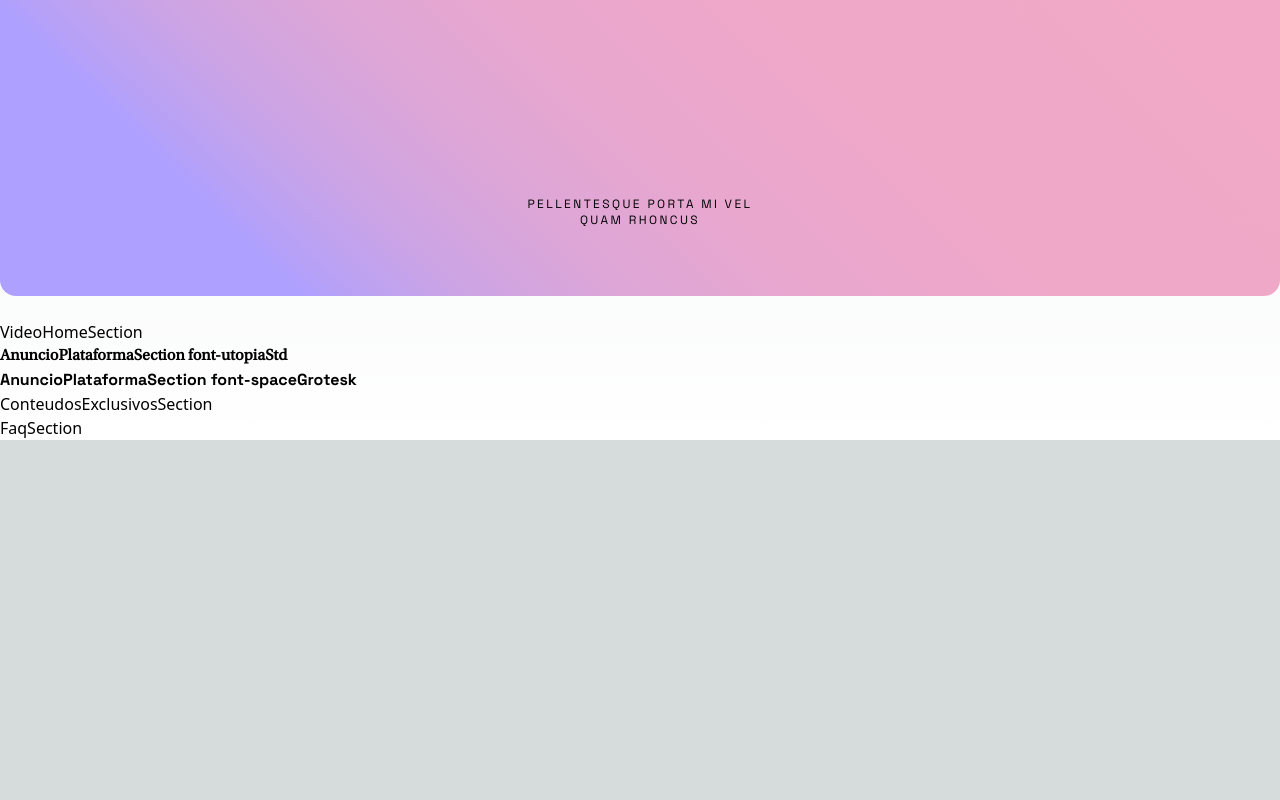
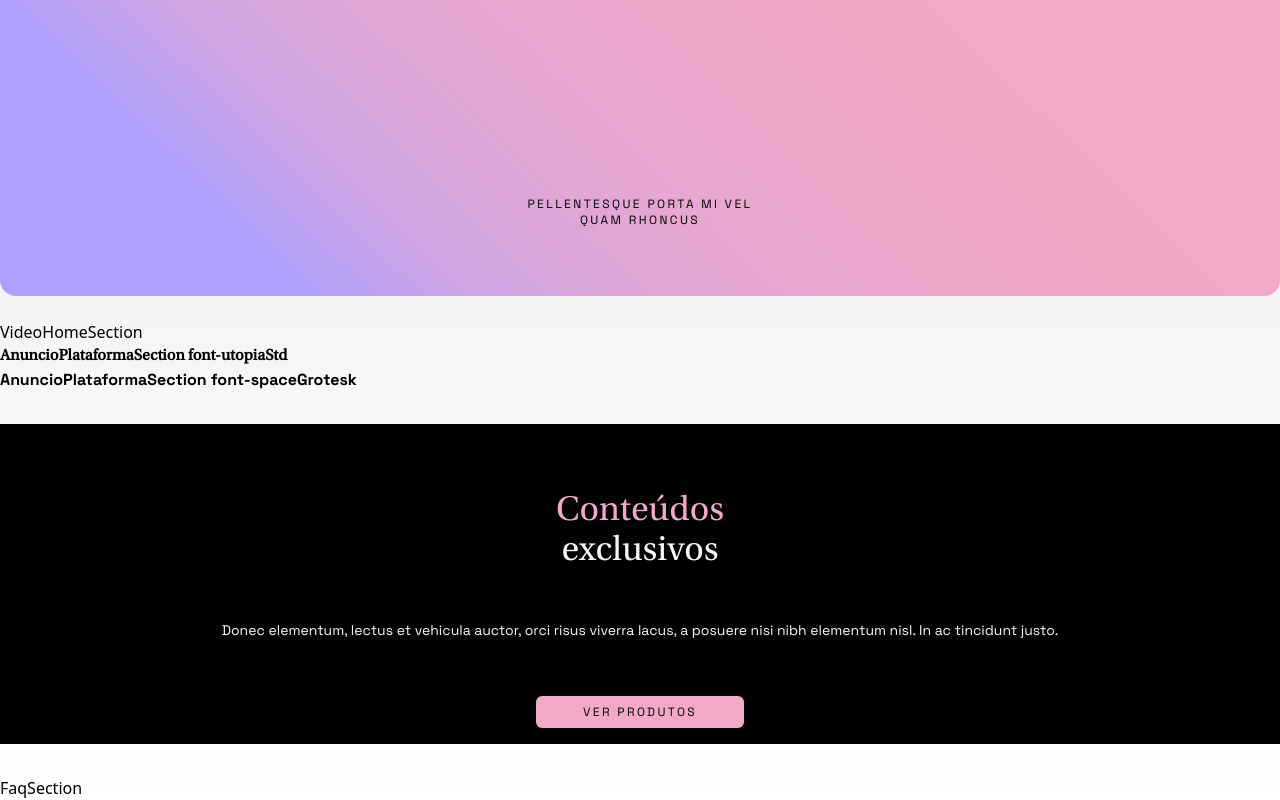
Before and after one commit to viniciussoares982/contextual-institucional-web, a Next.js app: page / in a window 1280 px wide. Shown: the part 1052-1852 px from the top of the page. Before the commit the page ends 1492 px from the top, so only its background shows below. Built offline with nearby package versions, Linux system fonts and the light colour scheme.

Commit message:
organize elements on screen

```diff
--- a/src/app/_sections/conteudos-exclusivos/index.tsx
+++ b/src/app/_sections/conteudos-exclusivos/index.tsx
@@ -1,8 +1,22 @@
 export default function ConteudosExclusivosSection() {
 
   return (
-    <section>
-      <h2>ConteudosExclusivosSection</h2>
+    <section className="bg-black">
+      <div className="my-8">
+        <div className="max-w-8xl mx-auto px-7 sm:px-6 md:px-8 flex flex-col justify-end items-center h-full">
+          <div>
+            <span className="uppercase font-space-grotesk text-sm text-center block mb-12">Resumo breve</span>
+            <h2 className="text-4xl font-utopia-std font-normal text-center mb-12"><span className="text-contextual-pink block">Conteúdos</span> <span className="text-off-white block">exclusivos</span></h2>
+            <p className="text-sm font-space-grotesk text-off-white text-center mb-8">Donec elementum, lectus et vehicula auctor, orci risus viverra lacus, a posuere nisi nibh elementum nisl. In ac tincidunt justo.</p>
+          </div>
+          <div>
+            carousel
+          </div>
+          <div>
+            <a className="bg-contextual-pink text-black font-space-grotesk w-52 h-8 mb-4 flex justify-center items-center text-center rounded-md uppercase text-xs tracking-[.2em]">Ver Produtos</a>
+          </div>
+        </div>
+      </div>
     </section>
   )
 }
--- a/src/app/_sections/explicar-descrever-controlar/index.tsx
+++ b/src/app/_sections/explicar-descrever-controlar/index.tsx
@@ -6,7 +6,7 @@ export default function ExplicarDescreverControlarSection() {
         <div className="max-w-8xl mx-auto px-7 sm:px-6 md:px-8 flex flex-col justify-start items-center h-full py-9">
           <div className="">
             <p  className="text-black text-xs font-space-grotesk text-center uppercase mb-32 tracking-[.2em]">Explicar - Descrever - Controlar</p>
-            <h1 className="text-black text-4xl font-utopia-std font-semibold tracking-[-0.075em] text-center mb-32 h-56">“Aqui a ideia é ter uma mensagem de impacto que relacionada ao propósito ou transformacão que a contextual gera.”</h1>
+            <h2 className="text-black text-4xl font-utopia-std font-semibold tracking-[-0.075em] text-center mb-32 h-56">“Aqui a ideia é ter uma mensagem de impacto que relacionada ao propósito ou transformacão que a contextual gera.”</h2>
             <p  className="text-black text-xs font-space-grotesk text-center uppercase tracking-[.2em]">Pellentesque porta mi vel<span className="block">quam rhoncus</span> </p>
           </div>
         </div>
```
